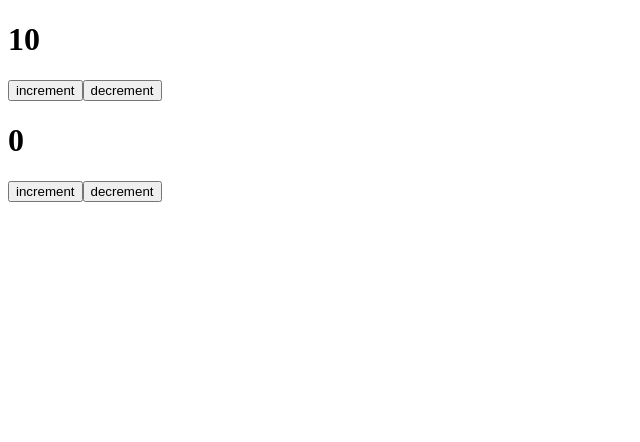
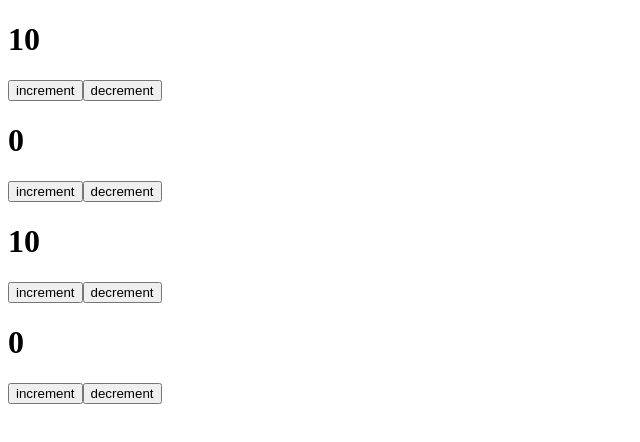
Before and after one commit to Grank10um/react_tutorial, a React (Create React App) app: page / in a window 1280 px wide. Shown: the top 442 px of the page, without its empty margins (0-640 px from the left). Built offline with nearby package versions, Linux system fonts and the light colour scheme.

Commit message:
новая ветка с 4 счетчиками

```diff
--- a/src/App.js
+++ b/src/App.js
@@ -13,6 +13,8 @@ function App() {
     <div className="App">
       <Counter/>
        <ClassCounter/>
+       <Counter/>
+       <ClassCounter/>
 
     </div>
   );
```
